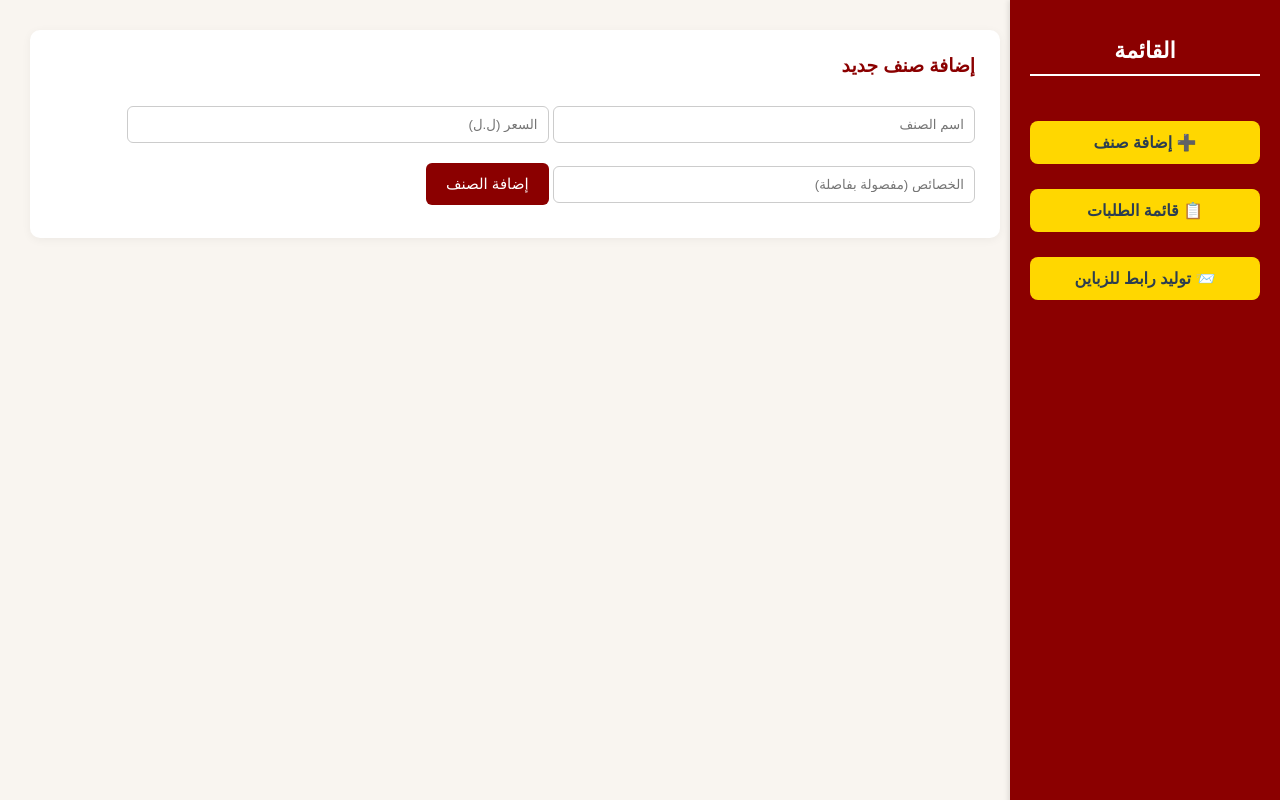
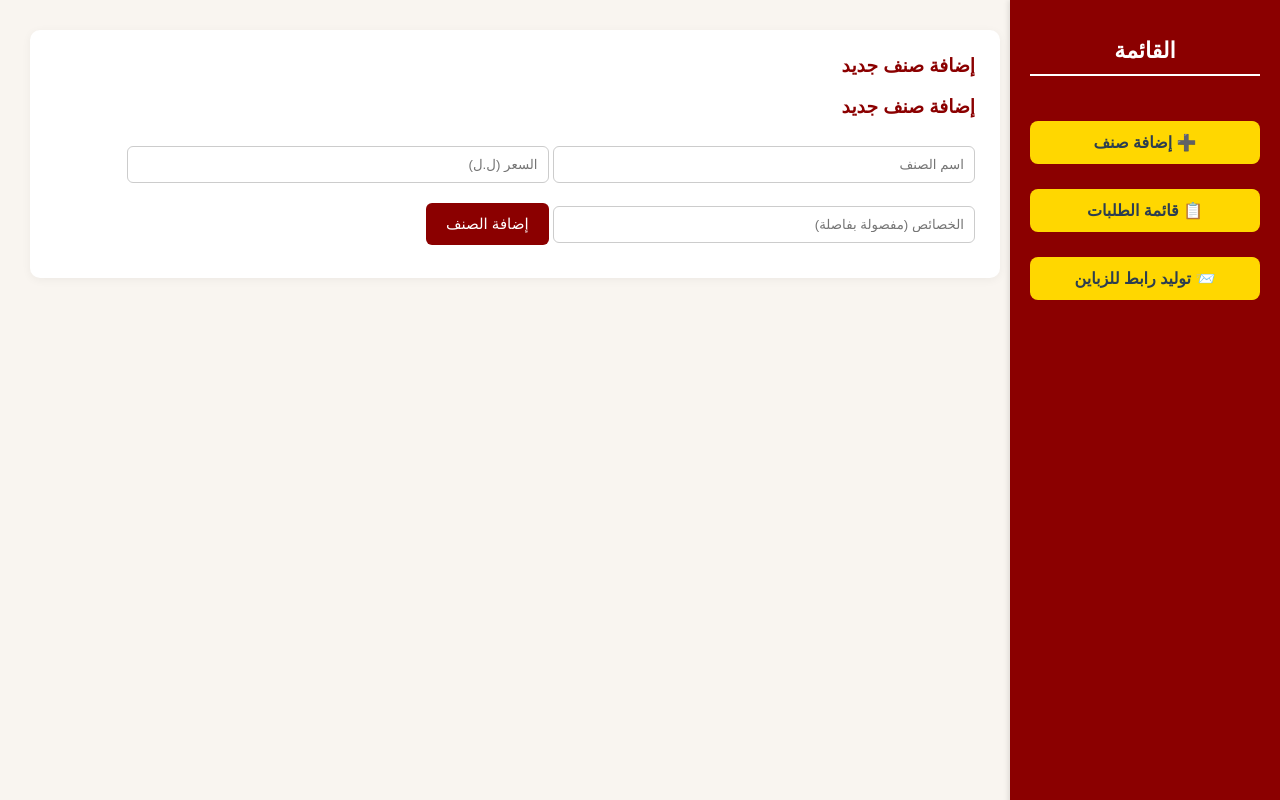
Before and after one commit to dabou00000/restaurant-order-system, a plain HTML site: page index.html in a window 1280 px wide. Drawn offline with Linux system fonts and the light colour scheme.

Commit message:
Add files via upload

```diff
--- a/index.html
+++ b/index.html
@@ -16,6 +16,7 @@
   <div class="main">
     <div id="add-item" class="section">
       <h3>إضافة صنف جديد</h3>
+       <h3>إضافة صنف جديد</h3>
       <input type="text" id="item-name" placeholder="اسم الصنف">
       <input type="number" id="item-price" placeholder="السعر (ل.ل)">
       <input type="text" id="item-options" placeholder="الخصائص (مفصولة بفاصلة)">
```
